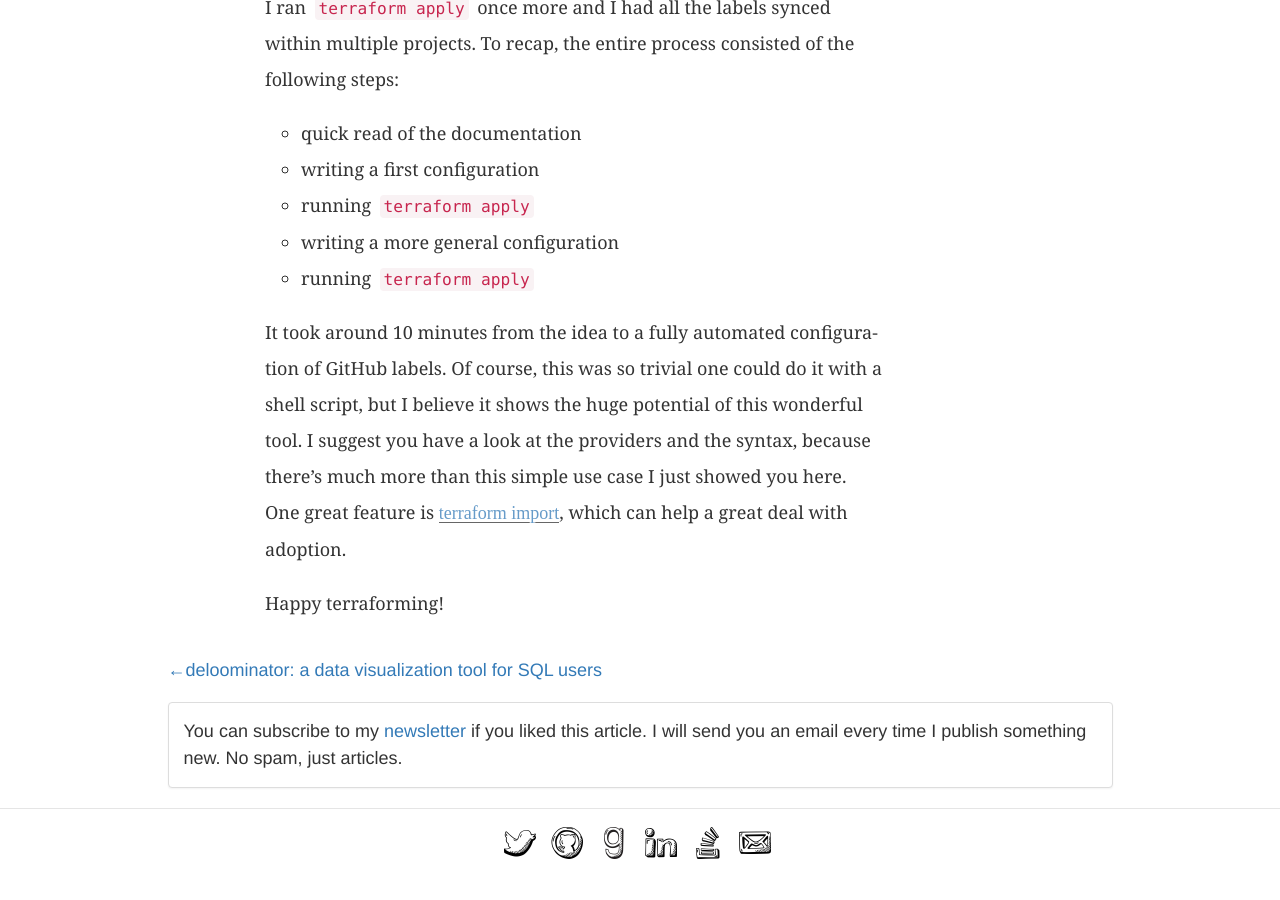
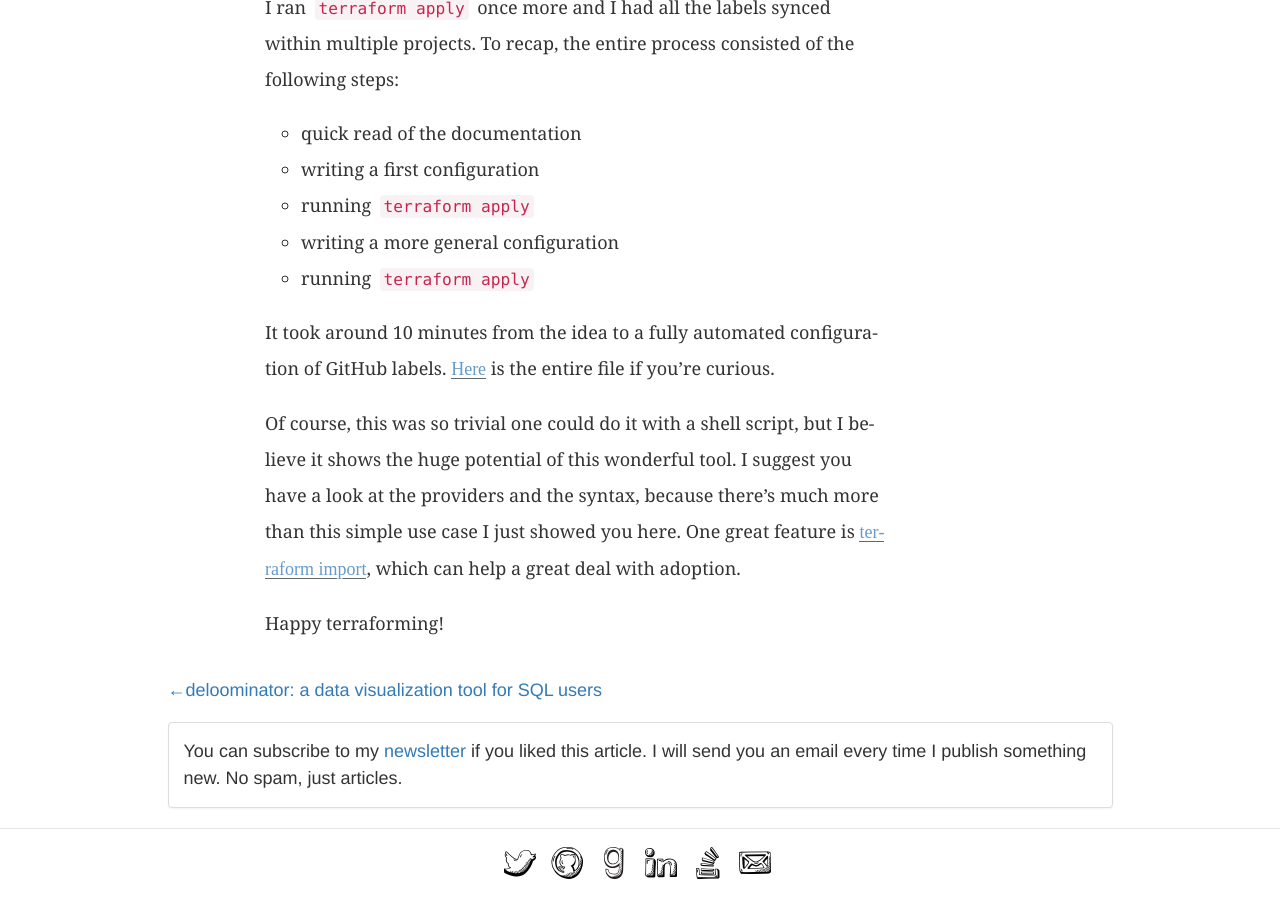
Before and after one commit to lucapette/lucapette.github.com, a Jekyll site: the page built from _posts/2017-06-06-terraform-and-github-labels.markdown, in a window 1280 px wide and 900 px high, scrolled down 2477 px. Built offline with Jekyll 4.4.1, drawn with Linux system fonts in a browser that asks for light colours; nearby versions of some CDN libraries.

Commit message:
Add link to the gist

```diff
--- a/_posts/2017-06-06-terraform-and-github-labels.markdown
+++ b/_posts/2017-06-06-terraform-and-github-labels.markdown
@@ -114,11 +114,15 @@ steps:
 - running `terraform apply`
 
 It took around 10 minutes from the idea to a fully automated configuration of
-GitHub labels. Of course, this was so trivial one could do it with a shell
-script, but I believe it shows the huge potential of this wonderful tool. I
-suggest you have a look at the providers and the syntax, because there's much
-more than this simple use case I just showed you here. One great feature is
-[terraform import](https://www.terraform.io/docs/import/index.html), which can
-help a great deal with adoption.
+GitHub labels.
+[Here](https://gist.github.com/lucapette/962d0cafe7edfceb9c2ba97bf7b6948f) is
+the entire file if you're curious.
+
+Of course, this was so trivial one could do it with a shell script, but I
+believe it shows the huge potential of this wonderful tool. I suggest you have
+a look at the providers and the syntax, because there's much more than this
+simple use case I just showed you here. One great feature is [terraform
+import](https://www.terraform.io/docs/import/index.html), which can help a
+great deal with adoption.
 
 Happy terraforming!
```
